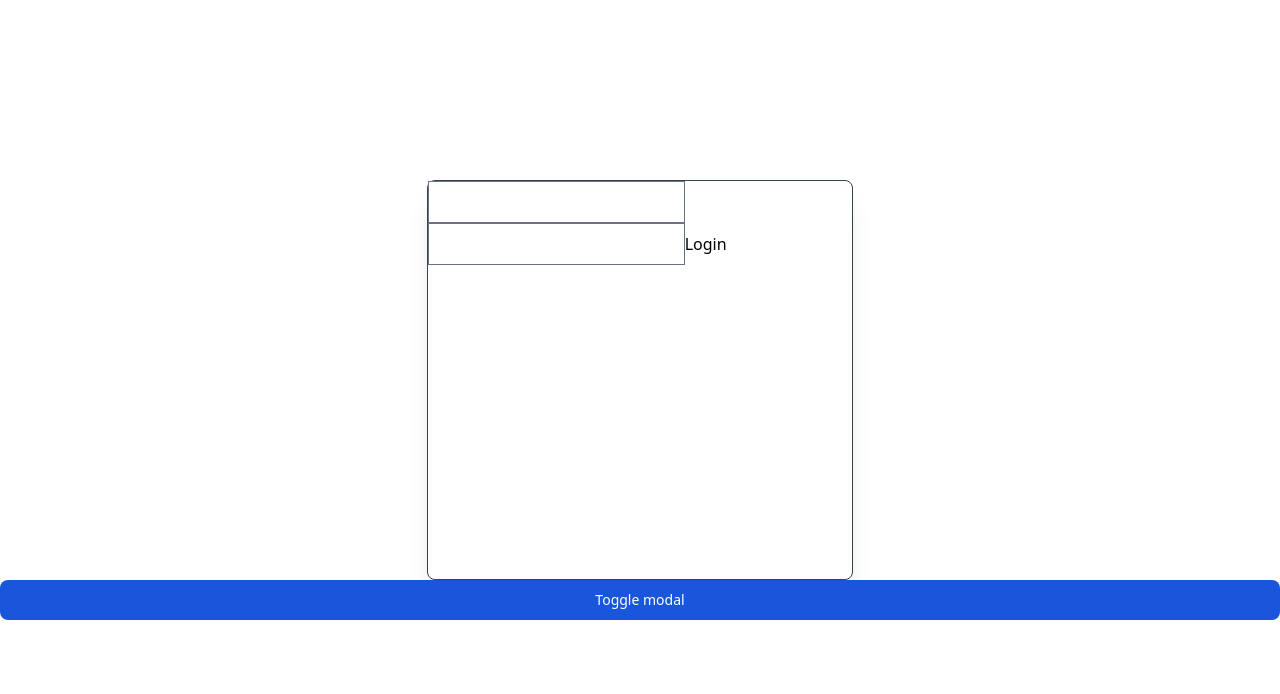
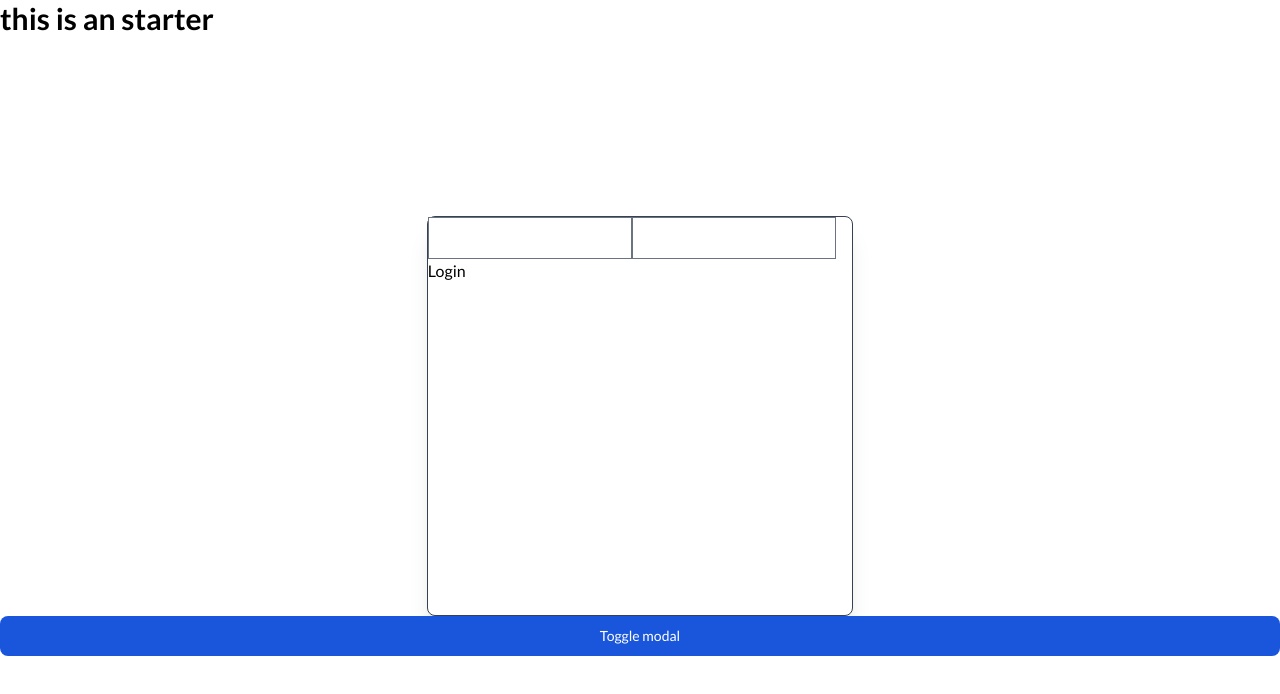
Before and after one commit to vorn-dev-ni/vue-twitch-clone, a Vue app: page / in a window 1280 px wide. Shown: the top 694 px of the page. Built offline with nearby package versions, Linux system fonts and the light colour scheme.

Commit message:
chore: adding font and base component tailwind setup

```diff
--- a/src/App.vue
+++ b/src/App.vue
@@ -1,4 +1,5 @@
 <template>
+<h2>this is an starter</h2>
   <router-view></router-view>
 </template>
 
--- a/src/assets/tailwind.css
+++ b/src/assets/tailwind.css
@@ -1,5 +1,84 @@
+@import url('https://fonts.googleapis.com/css2?family=Lato:ital,wght@0,100;0,300;0,400;0,700;0,900;1,100;1,300;1,400;1,700;1,900&display=swap');
 @tailwind base;
+@tailwind components;
+@tailwind utilities;
 
-@tailwind components;
+@layer components {
+  /* width */
+  ::-webkit-scrollbar {
+    width: 12px;
+    height: 12px;
+  }
 
-@tailwind utilities;
+  /* Track */
+  ::-webkit-scrollbar-track {
+    border-radius: 100vh;
+    background: #FFF;
+  }
+
+  /* Handle */
+  ::-webkit-scrollbar-thumb {
+    background: #CCC;
+    border-radius: 100vh;
+    border: 2px solid #FFF;
+  }
+
+  /* Handle on hover */
+  ::-webkit-scrollbar-thumb:hover {
+    background: #AAA;
+  }
+
+  /* width */
+  .dark ::-webkit-scrollbar {
+    width: 12px;
+    height: 12px;
+  }
+
+  /* Track */
+  .dark ::-webkit-scrollbar-track {
+    border-radius: 100vh;
+    background: #374151;
+  }
+
+  /* Handle */
+  .dark ::-webkit-scrollbar-thumb {
+    background: #6b7280;
+    border-radius: 100vh;
+    border: 2px solid #374151;
+  }
+
+  /* Handle on hover */
+  .dark ::-webkit-scrollbar-thumb:hover {
+    background: #7a8294;
+  }
+}
+
+@layer base {
+    html{
+        @apply box-border m-0 scroll-smooth
+    }
+    body {
+        @apply font-lato
+    }
+    h1 {
+        @apply text-4xl font-bold
+    }
+    h2 {
+        @apply text-3xl font-semibold
+    }
+    h3 {
+        @apply text-2xl font-semibold
+    }
+    h4 {
+        @apply text-xl font-normal
+    }
+    h5 {
+        @apply text-lg font-medium
+    }
+    h6 {
+        @apply text-sm font-light
+    }
+    p{
+        @apply text-lg font-normal
+    }
+}
--- a/tailwind.config.js
+++ b/tailwind.config.js
@@ -4,7 +4,11 @@ module.exports = {
     './src/**/*.{vue,js,ts,jsx,tsx}',
     "./node_modules/flowbite/**/*.js"],
   theme: {
-    extend: {},
+    extend: {
+      fontFamily:{
+        lato:['lato']
+      }
+    },
   },
   plugins: [
     require('flowbite/plugin')
```
